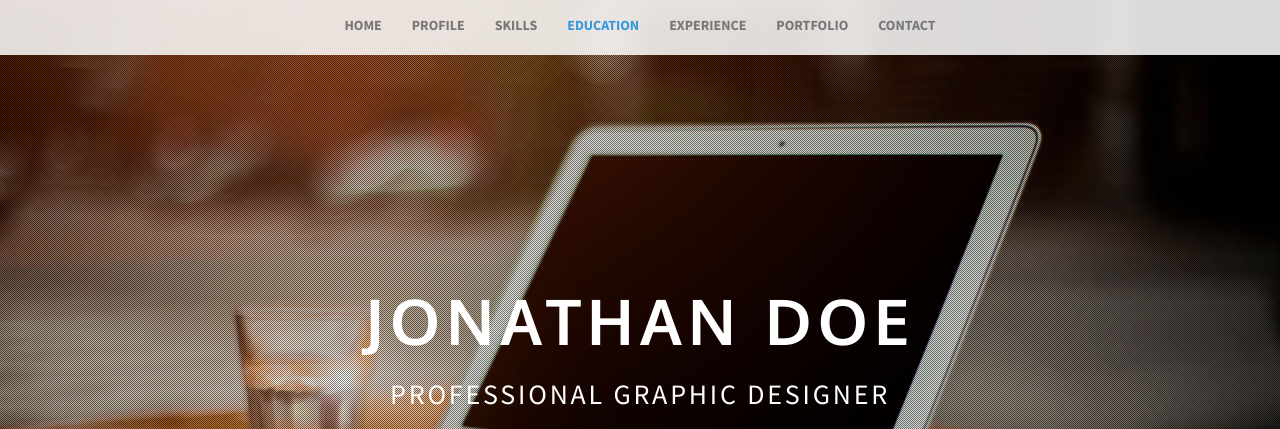
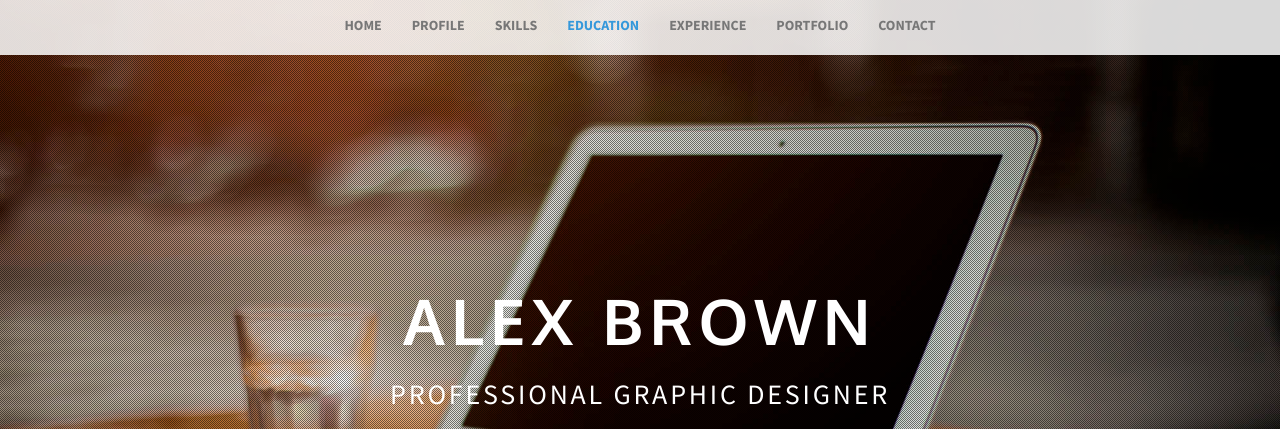
Before and after one commit to alex-k-brown/portfolio, a plain HTML site: page index.html in a window 1280 px wide. Shown: the top 429 px of the page. Drawn offline with Linux system fonts and the light colour scheme.

Commit message:
Fixed The Name

```diff
--- a/index.html
+++ b/index.html
@@ -77,7 +77,7 @@
         <div class="container">
             <div class="row">
                 <header class="centered">
-                    <h1>Jonathan Doe</h1>
+                    <h1>Alex Brown</h1>
                     <p>PROFESSIONAL GRAPHIC DESIGNER</p>
                 </header>
                 <div class="social-icons">
```
